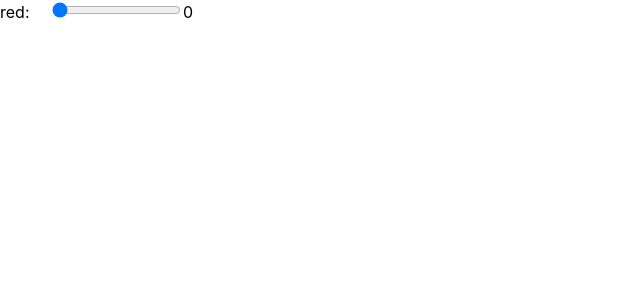
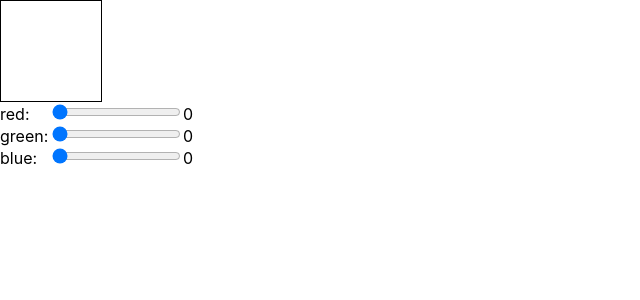
Before and after one commit to csci312-common/example-react-color-picker, a React (Create React App) app: page / in a window 1280 px wide. Shown: the top 300 px of the page, without its empty margins (0-640 px from the left). Built offline with nearby package versions, Linux system fonts and the light colour scheme.

Commit message:
Add the ColorPicker

```diff
--- a/src/App.js
+++ b/src/App.js
@@ -19,6 +19,16 @@ function LabeledSlider({ label }){
   );
 }
 
+function ColorPicker() {
+  return (
+    <div className="color-picker">
+    <div className="color-swatch"></div>
+    <LabeledSlider label="red"/>
+    <LabeledSlider label="green"/>
+    <LabeledSlider label="blue"/>
+    </div>
+  );
+}
 
 // function Message({ action }){
 
@@ -32,7 +42,7 @@ function LabeledSlider({ label }){
 function App() {
 
   return (
-    <LabeledSlider label="red" />
+    <ColorPicker />
   );
 }
 
```
